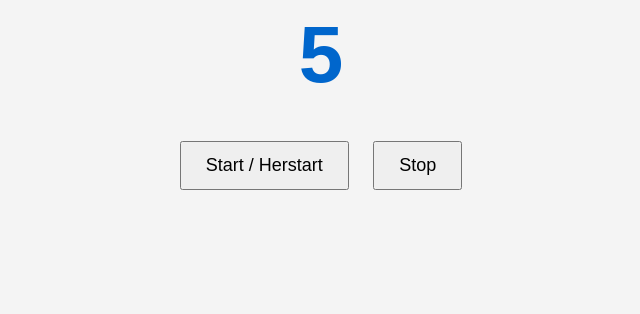
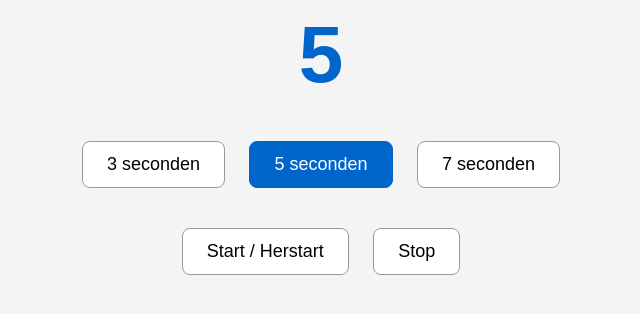
Before and after one commit to Jos-Van-Velzen/timer, a plain HTML site: page index.html in a window 1280 px wide. Shown: the part 158-472 px from the top of the page, without its empty margins (319-959 px from the left). Drawn offline with Linux system fonts and the light colour scheme.

Commit message:
Add timer duration buttons

```diff
--- a/index.html
+++ b/index.html
@@ -28,11 +28,24 @@ body {
     margin: 30px;
 }
 
+.keuzeknoppen {
+    margin: 20px 0;
+}
+
 button {
     font-size: 18px;
     padding: 12px 24px;
     margin: 10px;
     cursor: pointer;
+    border: 1px solid #999;
+    border-radius: 8px;
+    background-color: white;
+}
+
+button.actief {
+    background-color: #0066cc;
+    color: white;
+    border-color: #0066cc;
 }
 
 .confetti {
@@ -63,23 +76,47 @@ button {
 <div id="timer">5</div>
 <div id="eindscherm">⏰ Tijd voorbij!</div>
 
+<div class="keuzeknoppen">
+    <button id="knop3" onclick="kiesTijd(3)">3 seconden</button>
+    <button id="knop5" class="actief" onclick="kiesTijd(5)">5 seconden</button>
+    <button id="knop7" onclick="kiesTijd(7)">7 seconden</button>
+</div>
+
 <button onclick="startTimer()">Start / Herstart</button>
 <button onclick="stopTimer()">Stop</button>
 
 <script>
 let countdown;
-let timeLeft = 5;
-const startTime = 5;
+let gekozenTijd = 5;
+let timeLeft = gekozenTijd;
 
 function updateDisplay() {
     document.getElementById("timer").textContent = timeLeft;
+}
+
+function kiesTijd(seconden) {
+    clearInterval(countdown);
+    verwijderConfetti();
+
+    gekozenTijd = seconden;
+    timeLeft = gekozenTijd;
+
+    document.getElementById("timer").style.display = "block";
+    document.getElementById("eindscherm").style.display = "none";
+
+    document.querySelectorAll(".keuzeknoppen button").forEach(knop => {
+        knop.classList.remove("actief");
+    });
+    document.getElementById("knop" + seconden).classList.add("actief");
+
+    updateDisplay();
 }
 
 function startTimer() {
     clearInterval(countdown);
     verwijderConfetti();
 
-    timeLeft = startTime;
+    timeLeft = gekozenTijd;
     document.getElementById("timer").style.display = "block";
     document.getElementById("eindscherm").style.display = "none";
 
```
